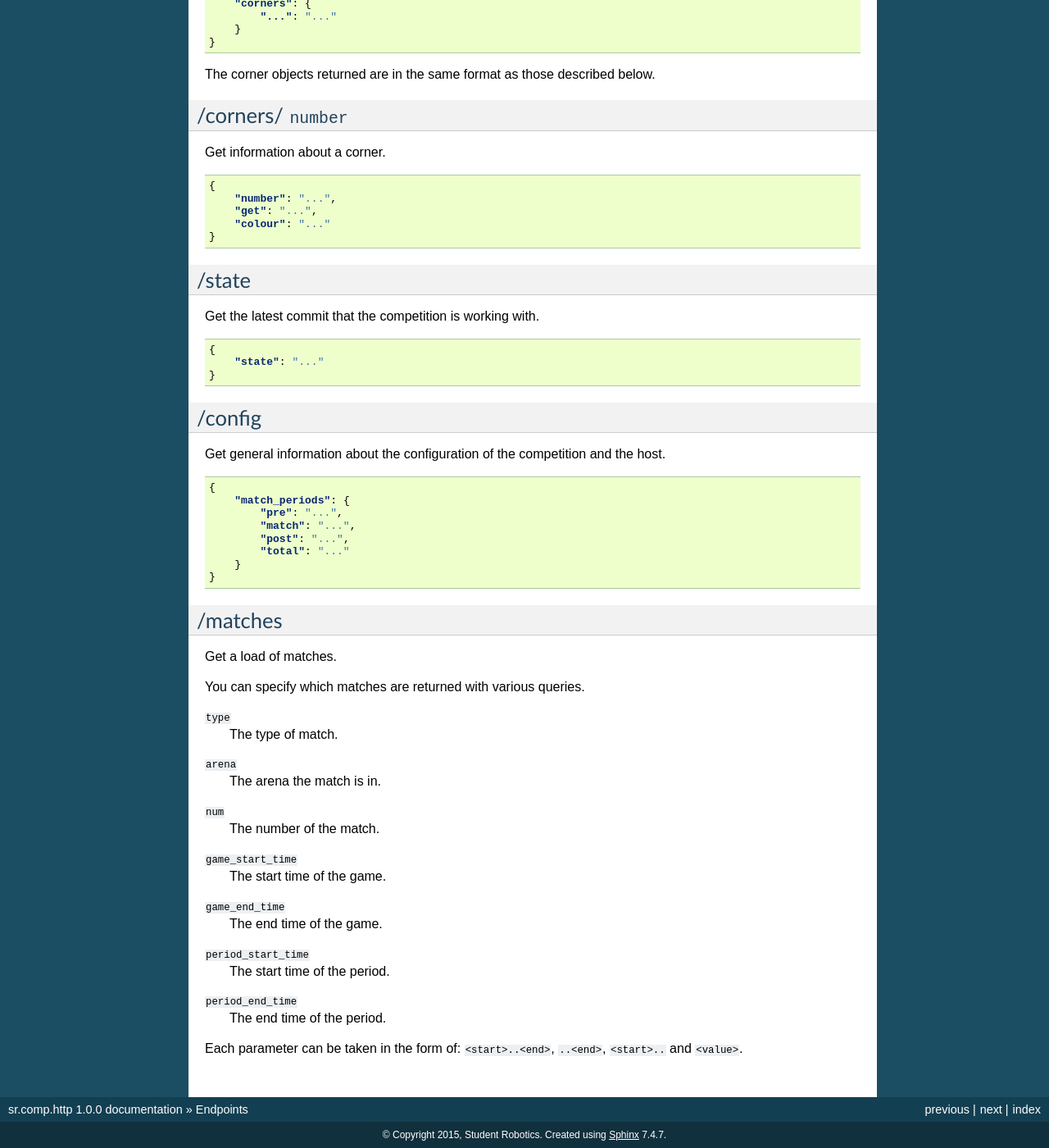
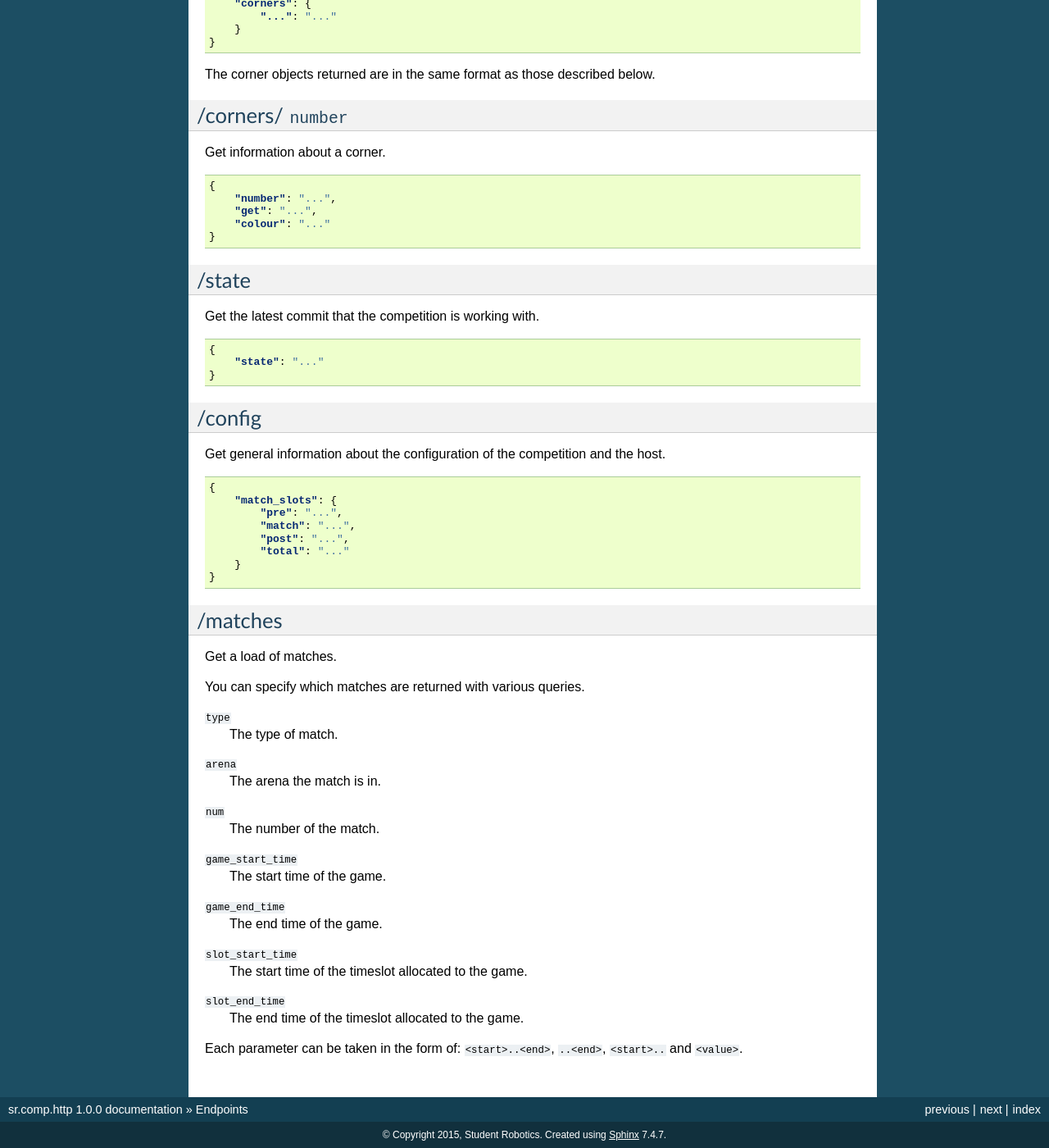
Before and after one commit to srobo-legacy/comp-srcomp-http, a Sphinx documentation site: the page built from docs/endpoints.rst, in a window 1280 px wide and 1400 px high, scrolled down 1394 px. Shown: the whole window at 82% size. Built offline with Sphinx 7.4.7, drawn with Linux system fonts in a browser that asks for light colours.

Commit message:
Remove duplicate use of the term 'period'
This originally meant a stretch of time during which matches would
be run, but appears to have also been used to mean the duration of
a match. Since then the latter appears to have been epanded upon,
causing confusion. Replace the with 'duration' where suitable or
with 'slot' when refering to the specific timeslot a match occurs
within.

Change-Id: I207ec7c2ca9e93196b9571c5e67223a3bea7544e

```diff
--- a/docs/endpoints.rst
+++ b/docs/endpoints.rst
@@ -125,7 +125,7 @@
 .. code-block:: json
 
     {
-        "match_periods": {
+        "match_slots": {
             "pre": "...",
             "match": "...",
             "post": "...",
@@ -155,11 +155,11 @@
 ``game_end_time``
     The end time of the game.
 
-``period_start_time``
-    The start time of the period.
+``slot_start_time``
+    The start time of the timeslot allocated to the game.
 
-``period_end_time``
-    The end time of the period.
+``slot_end_time``
+    The end time of the timeslot allocated to the game.
 
 Each parameter can be taken in the form of: ``<start>..<end>``, ``..<end>``,
 ``<start>..`` and ``<value>``.
```
Also changed, not shown: 3 other files.
